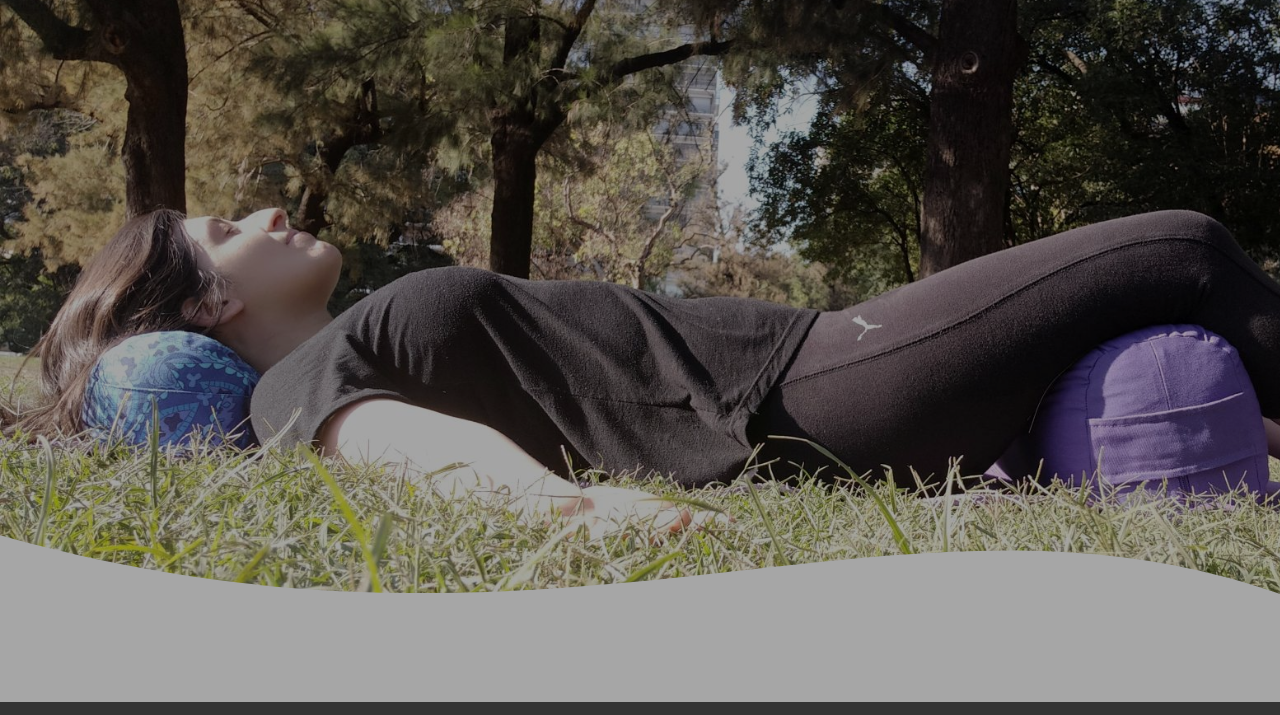
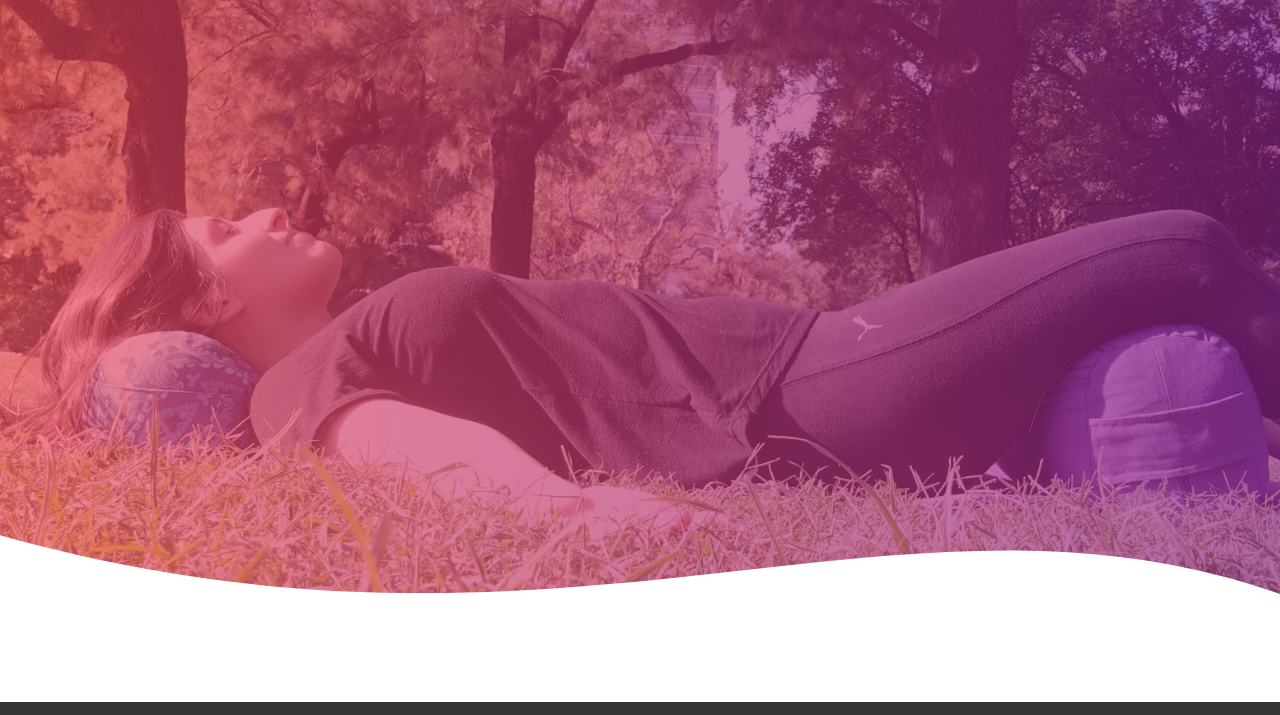
Before and after one commit to EnriqueHS/Bahe, a plain HTML site: page index.html in a window 1280 px wide. Shown: the part 187-902 px from the top of the page. Drawn offline with Linux system fonts and the light colour scheme.

Commit message:
foto index

```diff
--- a/css/layout/layout.css
+++ b/css/layout/layout.css
@@ -27,16 +27,16 @@ main{
 
 #wave-cont{
   width: 100%;
-  /* background: #8A2387;
+  background: #8A2387;
 
-  background: -webkit-linear-gradient(to right, rgba(233, 63, 86, 0.644), hsla(302, 60%, 34%, 0.664)), url(/assets/images/portada2.jpg);
+  background: -webkit-linear-gradient(to right, rgba(233, 63, 86, 0.644), hsla(302, 60%, 34%, 0.664)), url(../../assets/images/portada2.jpg);
 
-  background: linear-gradient(to right, rgba(233, 63, 86, 0.644), hsla(302, 60%, 34%, 0.664)), url(/assets/images/portada2.jpg);
-  */
+  background: linear-gradient(to right, rgba(233, 63, 86, 0.644), hsla(302, 60%, 34%, 0.664)), url(../../assets/images/portada2.jpg);
+
   height:100vh;
-  filter: brightness(65%);
-  background: url(/assets/images/portada2.jpg);
-
+ /*  filter:saturate(20%);
+  background: url(/assets/images/portada2.jpg) no-repeat center /cover; */
+  color:#FFF;
   background-size: cover;
   background-attachment: fixed;
   position: relative;
```
